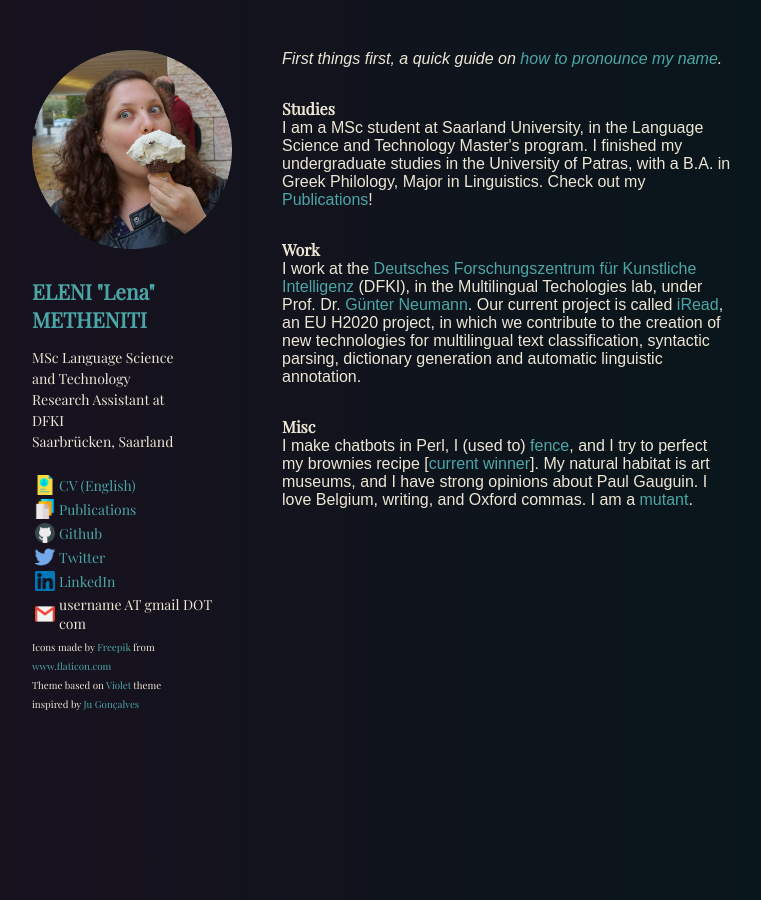
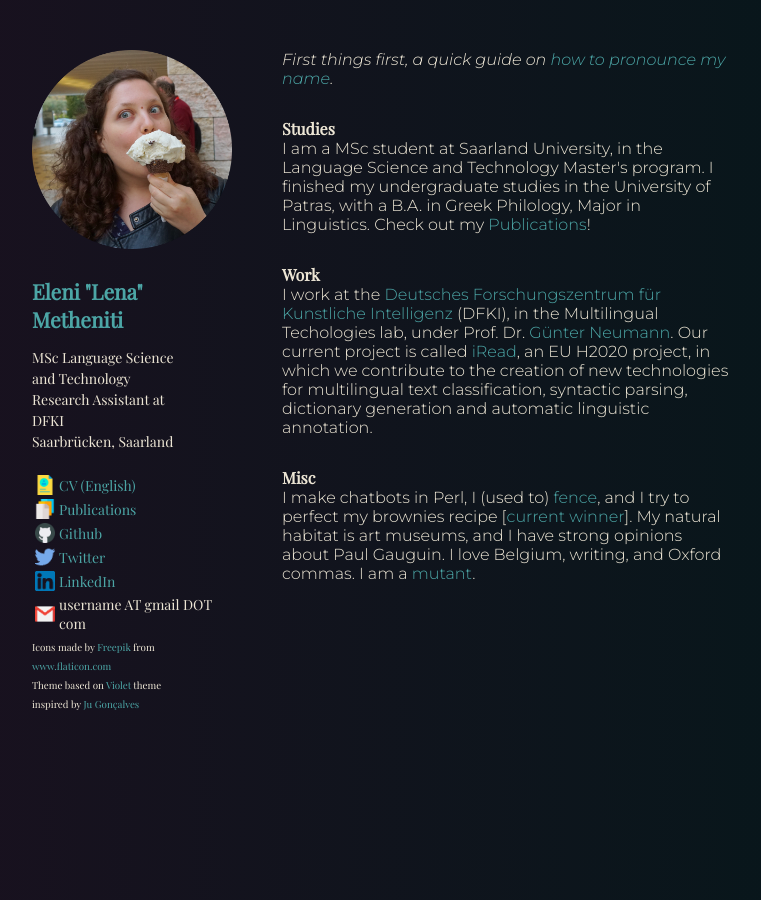
Before and after one commit to lenakmeth/lenakmeth.github.io, a Jekyll site: the page built from index.html, in a window 1280 px wide. Shown: the whole page, without its empty margins (68-829 px from the left). Built offline with Jekyll 4.4.1, drawn with Linux system fonts in a browser that asks for light colours; some web fonts are replaced.

Commit message:
add MOntserrat fon

```diff
--- a/_config.yml
+++ b/_config.yml
@@ -1,5 +1,5 @@
 # main text of home
-name: ELENI "Lena" METHENITI
+name: Eleni "Lena" Metheniti
 bio: A cartesian 3-dimensional monkey with a passion for computational morphology.
 
 # twitter summary info
--- a/_layouts/default.html
+++ b/_layouts/default.html
@@ -16,7 +16,7 @@
   {% include favicon.html %}
 
   <link rel="canonical" href="{{ site.url }}{{ page.url | replace:'index.html','' }}">
-  <link href="https://fonts.googleapis.com/css?family=Playfair+Display|Fauna+One&display=swap" rel="stylesheet">
+  <link href="https://fonts.googleapis.com/css?family=Montserrat:300,300i|Playfair+Display&display=swap" rel="stylesheet">
   <style>
     {% capture scss_sheet %}{% include style.scss %}{% endcapture %}
     {{ scss_sheet | scssify }}
--- a/index.html
+++ b/index.html
@@ -58,19 +58,19 @@
 
 <section class="content">
   <p>
-    <div style="font-family: 'Fauna One', sans-serif;"><em>First things first, a quick guide on <a href="/pronounce.html">how to pronounce my name</a>.</em></div>
+    <div style="font-family: 'Montserrat', sans-serif;"><em>First things first, a quick guide on <a href="/pronounce.html">how to pronounce my name</a>.</em></div>
 <p>
-    <div style="font-family: 'Playfair Display', serif;"><strong>Studies</strong></br></div>
-    <div style="font-family: 'Fauna One', sans-serif;">I am a MSc student at Saarland University, in the Language Science and Technology Master's program. I finished my undergraduate studies in the University of Patras, with a B.A. in Greek Philology, Major in Linguistics. Check out my <a href="/publications.html">Publications</a>!</div>
+    <div style="font-family: 'Playfair Display', serif; font-size:16px"><strong>Studies</strong></br></div>
+    <div style="font-family: 'Montserrat', sans-serif;">I am a MSc student at Saarland University, in the Language Science and Technology Master's program. I finished my undergraduate studies in the University of Patras, with a B.A. in Greek Philology, Major in Linguistics. Check out my <a href="/publications.html">Publications</a>!</div>
   </p>
 
   <p>
-    <div style="font-family: 'Playfair Display', serif;"><strong>Work</strong></br></div>
-    <div style="font-family: 'Fauna One', sans-serif;">I work at the <a href="http://dfki.de" target="_blank" rel="noopener">Deutsches Forschungszentrum für Kunstliche Intelligenz</a> (DFKI), in the Multilingual Techologies lab, under Prof. Dr. <a href="http://dfki.de/~neumann/" target="_blank" rel="noopener">Günter Neumann</a>. Our current project is called <a href="https://iread-project.eu/" target="_blank" rel="noopener">iRead</a>, an EU H2020 project, in which we contribute to the creation of new technologies for multilingual text classification, syntactic parsing, dictionary generation and automatic linguistic annotation.</div>
+    <div style="font-family: 'Playfair Display', serif; font-size:16px"><strong>Work</strong></br></div>
+    <div style="font-family: 'Montserrat', sans-serif;">I work at the <a href="http://dfki.de" target="_blank" rel="noopener">Deutsches Forschungszentrum für Kunstliche Intelligenz</a> (DFKI), in the Multilingual Techologies lab, under Prof. Dr. <a href="http://dfki.de/~neumann/" target="_blank" rel="noopener">Günter Neumann</a>. Our current project is called <a href="https://iread-project.eu/" target="_blank" rel="noopener">iRead</a>, an EU H2020 project, in which we contribute to the creation of new technologies for multilingual text classification, syntactic parsing, dictionary generation and automatic linguistic annotation.</div>
   </p>
 
   <p>
-    <div style="font-family: 'Playfair Display', serif;"><strong>Misc</strong></br></div>
-    <div style="font-family: 'Fauna One', sans-serif;">I make chatbots in Perl, I (used to) <a href="assets/images/oaka-2014.jpg" target="_blank" rel="noopener">fence</a>, and I try to perfect my brownies recipe [<a href="https://docs.google.com/document/d/1L0wh0j058coJJB6W_V3UbjLbRfLCsGsEmARmqVl8-ik/edit?usp=sharing" target="_blank" rel="noopener">current winner</a>]. My natural habitat is art museums, and I have strong opinions about Paul Gauguin. I love Belgium, writing, and Oxford commas. I am a <a href="https://en.wikipedia.org/wiki/Clinodactyly" target="_blank" rel="noopener">mutant</a>.</div>
+    <div style="font-family: 'Playfair Display', serif; font-size:16px"><strong>Misc</strong></br></div>
+    <div style="font-family: 'Montserrat', sans-serif;">I make chatbots in Perl, I (used to) <a href="assets/images/oaka-2014.jpg" target="_blank" rel="noopener">fence</a>, and I try to perfect my brownies recipe [<a href="https://docs.google.com/document/d/1L0wh0j058coJJB6W_V3UbjLbRfLCsGsEmARmqVl8-ik/edit?usp=sharing" target="_blank" rel="noopener">current winner</a>]. My natural habitat is art museums, and I have strong opinions about Paul Gauguin. I love Belgium, writing, and Oxford commas. I am a <a href="https://en.wikipedia.org/wiki/Clinodactyly" target="_blank" rel="noopener">mutant</a>.</div>
   </p>
 </section>
```
Also changed, not shown: publications.html (+7 -7 lines).
